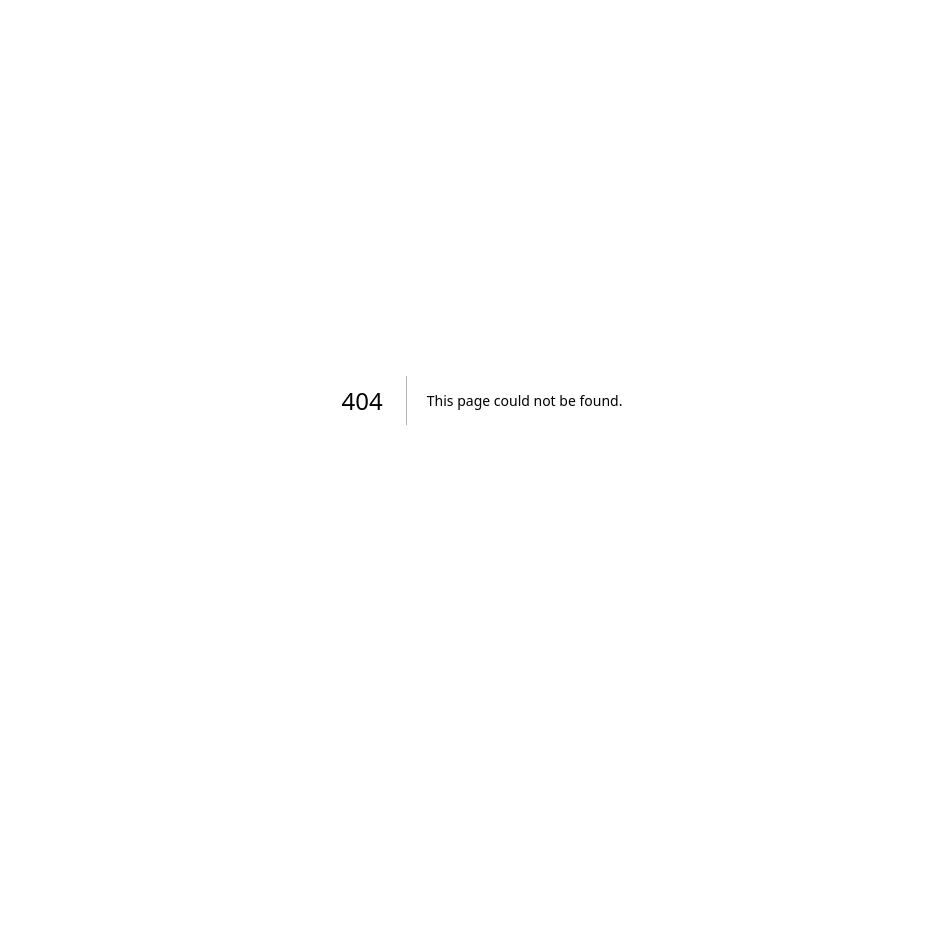
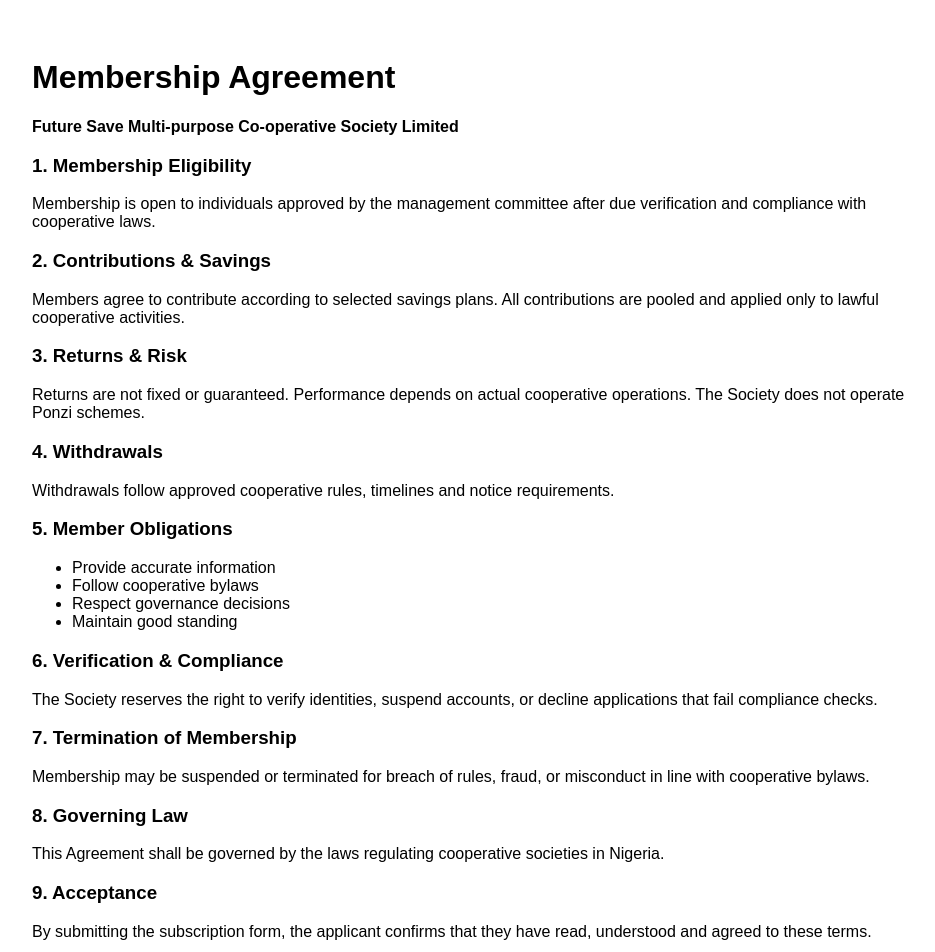
Before and after one commit to futuresavecooperative-bit/futuresavecooperative-website, a Next.js app: page /agreement in a window 1280 px wide. Before the commit this address had no page. Shown: the top 952 px of the page, without its empty margins (158-1093 px from the left). Before the commit the page ends 800 px from the top, so only its background shows below. Built offline with nearby package versions, Linux system fonts and the light colour scheme.

Commit message:
Create agreement.js add agreement terms

```diff
--- /dev/null
+++ b/pages/agreement.js
@@ -0,0 +1,67 @@
+export default function Agreement() {
+  return (
+    <main style={{ maxWidth: 900, margin: "0 auto", padding: 30, fontFamily: "Arial" }}>
+      <h1>Membership Agreement</h1>
+      <p><strong>Future Save Multi-purpose Co-operative Society Limited</strong></p>
+
+      <section>
+        <h3>1. Membership Eligibility</h3>
+        <p>
+          Membership is open to individuals approved by the management committee
+          after due verification and compliance with cooperative laws.
+        </p>
+
+        <h3>2. Contributions & Savings</h3>
+        <p>
+          Members agree to contribute according to selected savings plans.
+          All contributions are pooled and applied only to lawful cooperative
+          activities.
+        </p>
+
+        <h3>3. Returns & Risk</h3>
+        <p>
+          Returns are not fixed or guaranteed. Performance depends on actual
+          cooperative operations. The Society does not operate Ponzi schemes.
+        </p>
+
+        <h3>4. Withdrawals</h3>
+        <p>
+          Withdrawals follow approved cooperative rules, timelines and notice
+          requirements.
+        </p>
+
+        <h3>5. Member Obligations</h3>
+        <ul>
+          <li>Provide accurate information</li>
+          <li>Follow cooperative bylaws</li>
+          <li>Respect governance decisions</li>
+          <li>Maintain good standing</li>
+        </ul>
+
+        <h3>6. Verification & Compliance</h3>
+        <p>
+          The Society reserves the right to verify identities, suspend accounts,
+          or decline applications that fail compliance checks.
+        </p>
+
+        <h3>7. Termination of Membership</h3>
+        <p>
+          Membership may be suspended or terminated for breach of rules,
+          fraud, or misconduct in line with cooperative bylaws.
+        </p>
+
+        <h3>8. Governing Law</h3>
+        <p>
+          This Agreement shall be governed by the laws regulating cooperative
+          societies in Nigeria.
+        </p>
+
+        <h3>9. Acceptance</h3>
+        <p>
+          By submitting the subscription form, the applicant confirms that they
+          have read, understood and agreed to these terms.
+        </p>
+      </section>
+    </main>
+  );
+            }
```
